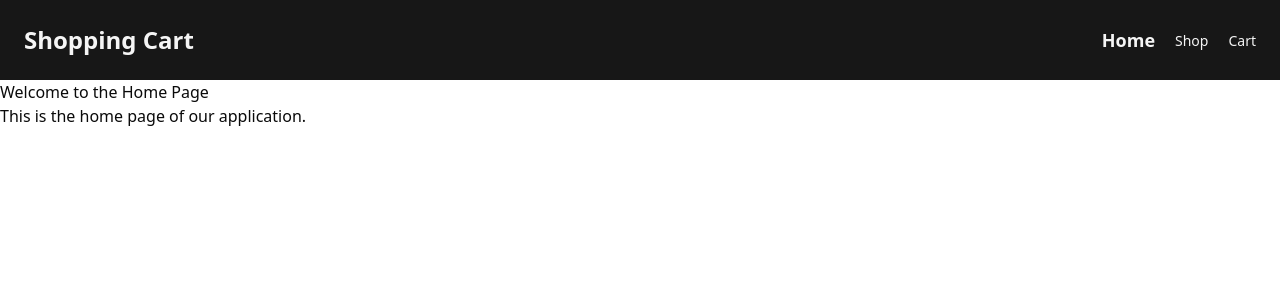
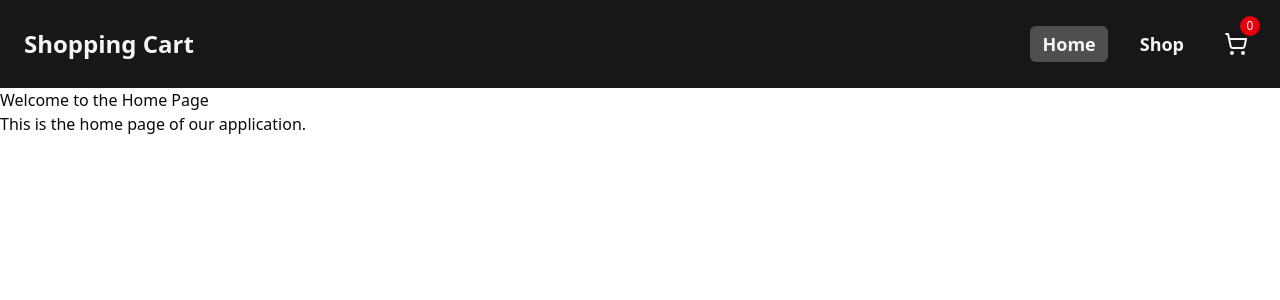
Before and after one commit to ASH-WIN-10/shopping-cart-react, a React (Vite) app: page / in a window 1280 px wide. Shown: the top 300 px of the page. Built offline with nearby package versions, Linux system fonts and the light colour scheme.

Commit message:
style the header and add a indicator of current num of items in cart

```diff
--- a/src/App.tsx
+++ b/src/App.tsx
@@ -9,7 +9,7 @@ function App() {
 
     return (
         <div className="bg-background">
-            <Header />
+            <Header cartItemsLength={cartItems.length} />
             <main>
                 <Outlet context={[cartItems, updateCartItems]} />
                 <Toaster />
--- a/src/pages/misc/Header.tsx
+++ b/src/pages/misc/Header.tsx
@@ -1,7 +1,8 @@
 import { cn } from "@/lib/utils";
+import { ShoppingCart } from "lucide-react";
 import { NavLink } from "react-router-dom";
 
-function Header() {
+function Header({ cartItemsLength }: { cartItemsLength: number }) {
     return (
         <header className="bg-primary text-secondary flex items-center justify-between p-6">
             <span className="text-2xl font-extrabold">Shopping Cart</span>
@@ -14,7 +15,13 @@ function Header() {
                         <NavItem to="/shop">Shop</NavItem>
                     </li>
                     <li>
-                        <NavItem to="/cart">Cart</NavItem>
+                        <NavItem
+                            to="/cart"
+                            isIcon
+                            itemsLength={cartItemsLength}
+                        >
+                            <ShoppingCart />
+                        </NavItem>
                     </li>
                 </ul>
             </nav>
@@ -22,18 +29,36 @@ function Header() {
     );
 }
 
-function NavItem({ to, children }: { to: string; children: React.ReactNode }) {
+function NavItem({
+    to,
+    isIcon,
+    itemsLength,
+    children,
+}: {
+    to: string;
+    isIcon?: boolean;
+    itemsLength?: number;
+    children: React.ReactNode;
+}) {
     return (
-        <NavLink
-            to={to}
-            className={({ isActive }) =>
-                cn(
-                    "text-secondary hover:text-secondary/75 text-sm",
-                    isActive && "text-lg font-extrabold",
-                )
-            }
-        >
-            {children}
+        <NavLink to={to}>
+            {({ isActive }) => (
+                <button
+                    className={cn(
+                        isIcon
+                            ? "hover:bg-secondary/25 rounded-full p-2"
+                            : "hover:bg-secondary/25 rounded-sm px-3 py-1 text-lg font-extrabold",
+                        isActive && "bg-secondary/25",
+                    )}
+                >
+                    {isIcon && (
+                        <div className="absolute top-4 right-5 grid size-5 place-items-center rounded-full bg-red-600 text-xs">
+                            {itemsLength}
+                        </div>
+                    )}
+                    {children}
+                </button>
+            )}
         </NavLink>
     );
 }
```
